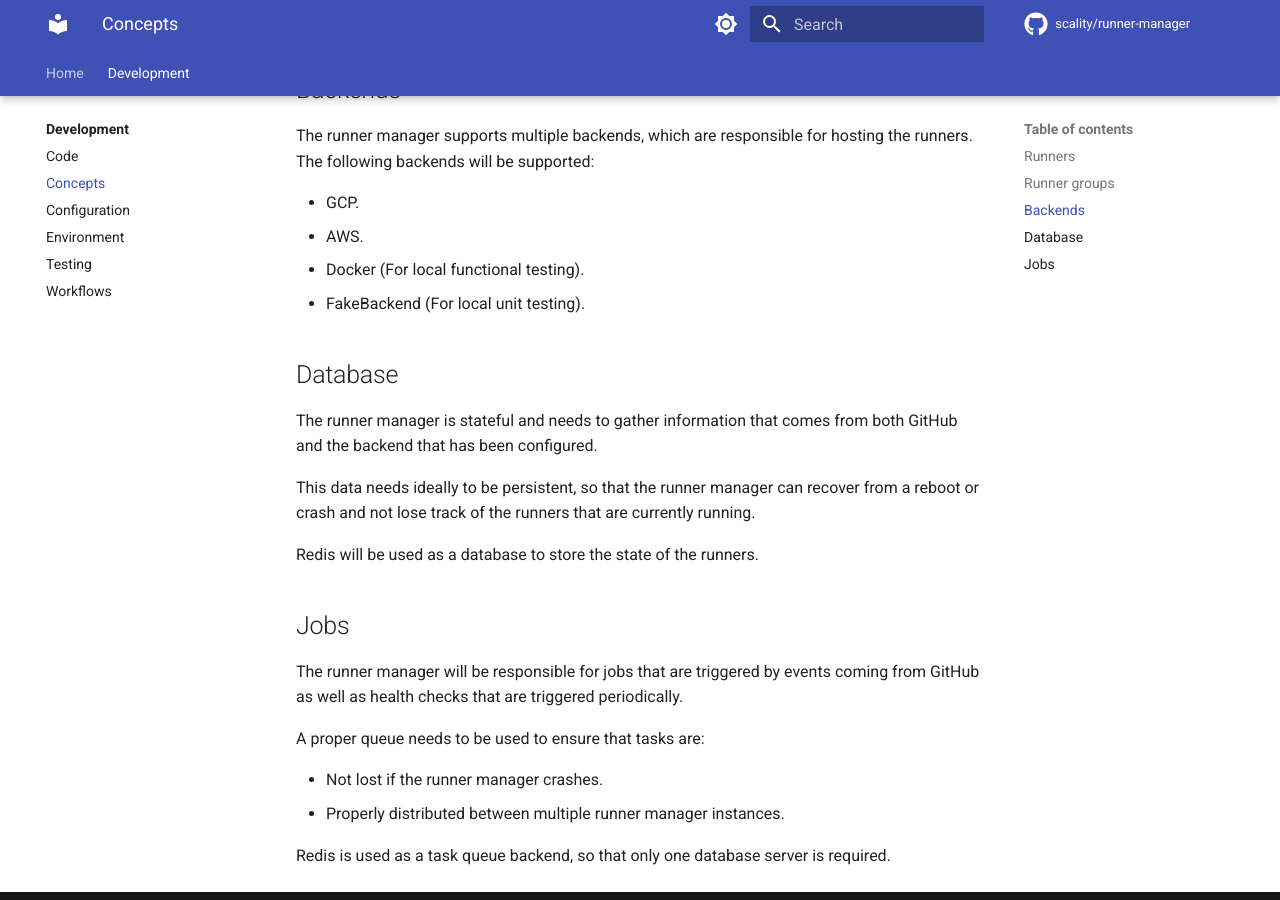
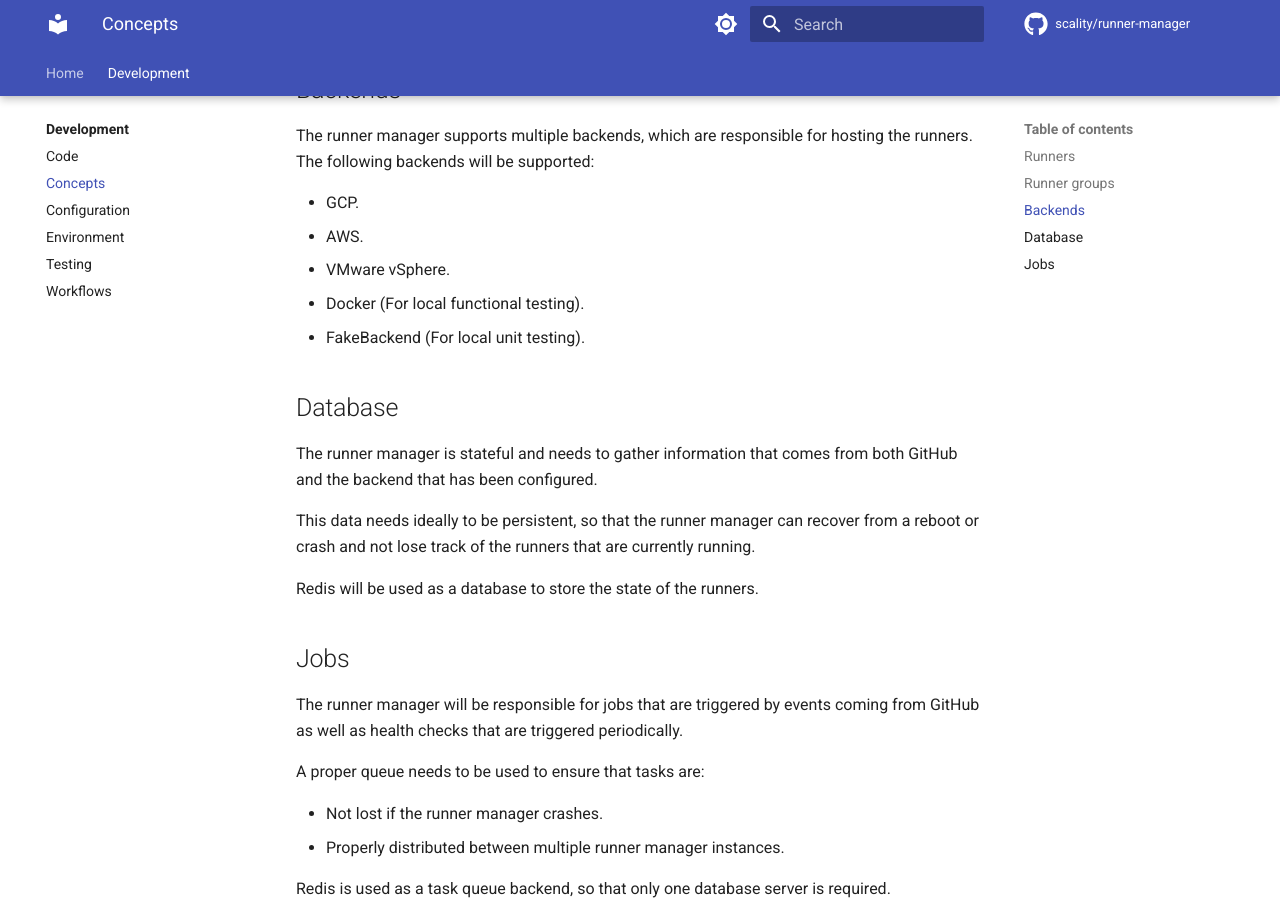
Before and after one commit to scality/runner-manager, an MkDocs documentation site: the page built from docs/development/concepts.md, in a window 1280 px wide and 900 px high, scrolled down 866 px. Built offline with MkDocs 1.6.1 and Material for MkDocs 9.7.7, drawn with Linux system fonts in a browser that asks for light colours; comment, search, counter and statistics services are not loaded.

Commit message:
tweaks and docs

```diff
--- a/docs/development/concepts.md
+++ b/docs/development/concepts.md
@@ -37,6 +37,7 @@ for hosting the runners. The following backends will be supported:
 
 - GCP.
 - AWS.
+- VMware vSphere.
 - Docker (For local functional testing).
 - FakeBackend (For local unit testing).
 
```
Also changed, not shown: 1 other file.
